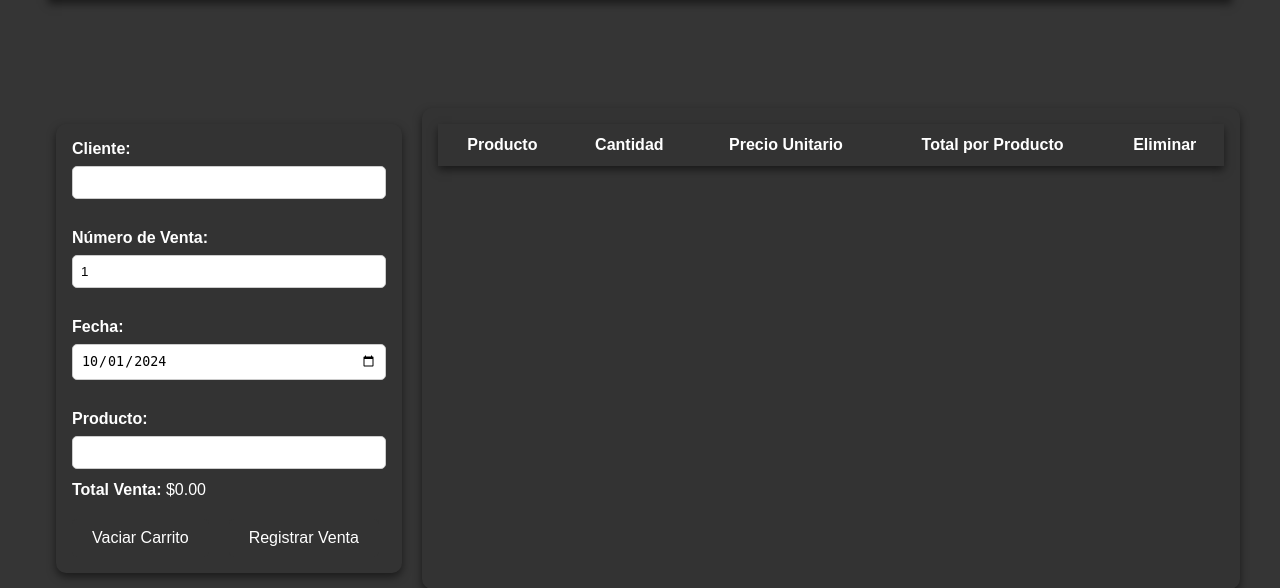
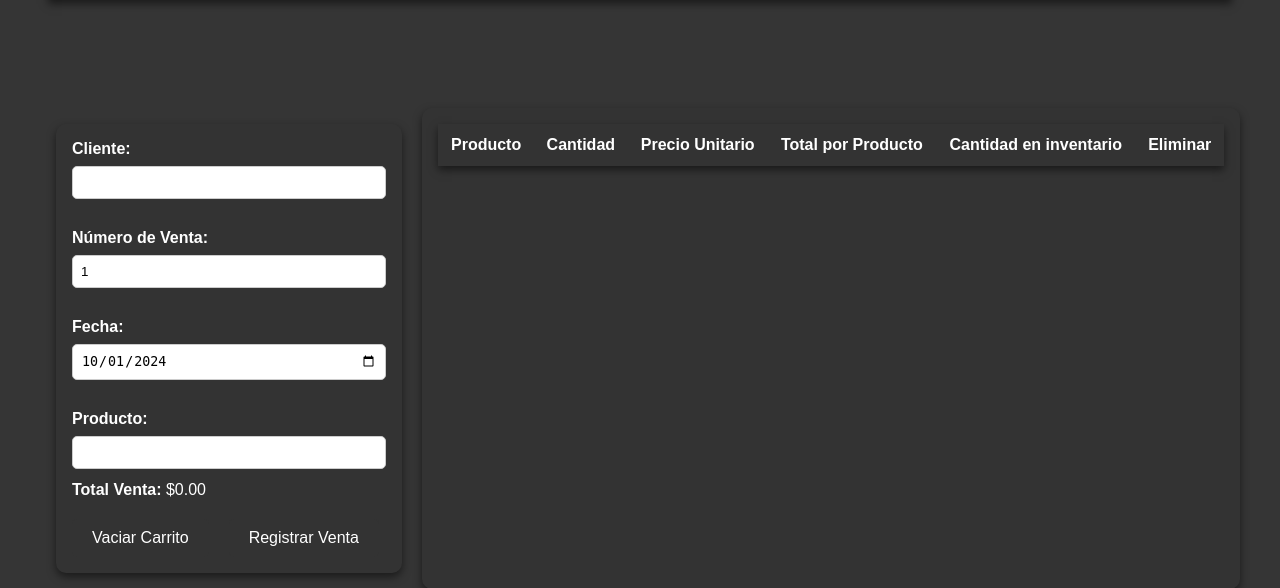
Before and after one commit to adrianescalona228/interfaz-web, a Flask app: page /nueva_venta/nueva_venta in a window 1280 px wide. Shown: the part 61-649 px from the top of the page. Run offline with Flask 3, Linux system fonts and the light colour scheme; data that the repository does not hold is empty; parts of the project's set-up code (start-up, migrations or seed data) failed here and were passed over; some libraries are stand-ins or nearby versions.

Commit message:
registro venta actualizado para mostrar la cantidad del producto disponible en el inventario

```diff
--- a/app.py
+++ b/app.py
@@ -18,7 +18,7 @@ import configparser
 class StreamToLogger:
     def __init__(self, logger, level):
         self.logger = logger
-        self.level = levels
+        self.level = level
         self.linebuf = ''
 
     def write(self, buf):
--- a/routes/ventas/subfunciones/nueva_venta.py
+++ b/routes/ventas/subfunciones/nueva_venta.py
@@ -180,10 +180,10 @@ def autocompletar_productos():
 
     # Conexión a la base de datos y consulta
     db = get_db()
-    cursor = db.execute('SELECT PRODUCTO, PRECIO, COSTO FROM Inventario WHERE PRODUCTO LIKE ?', ('%' + term + '%',))
+    cursor = db.execute('SELECT PRODUCTO, PRECIO, COSTO, CANTIDAD FROM Inventario WHERE PRODUCTO LIKE ?', ('%' + term + '%',))
 
     # Recoger resultados y formatearlos en un formato JSON adecuado
-    productos = [{'label': row['PRODUCTO'], 'value': row['PRODUCTO'], 'precio': row['PRECIO'], 'costo': row['COSTO']} for row in cursor.fetchall()]
+    productos = [{'label': row['PRODUCTO'], 'value': row['PRODUCTO'], 'precio': row['PRECIO'], 'costo': row['COSTO'], 'cantidad': row['CANTIDAD']} for row in cursor.fetchall()]
 
     return jsonify(productos)
 
--- a/static/registro_venta.js
+++ b/static/registro_venta.js
@@ -40,7 +40,16 @@ $(function() {
             },
             minLength: 2,
             select: function(event, ui) {
-                agregarProducto(ui.item.value, 1, ui.item.precio);
+                // Agregar un console.log para ver qué contiene ui.item
+                console.log(ui.item); // Depuración para verificar el objeto
+
+                // Verificar si existe la cantidad antes de pasarla
+                if (ui.item.cantidad !== undefined) {
+                    agregarProducto(ui.item.value, 1, ui.item.precio, ui.item.cantidad);
+                } else {
+                    console.error("El producto no tiene cantidad definida.");
+                }
+
                 $('#producto').val('');
                 return false;
             }
@@ -97,7 +106,7 @@ $(function() {
         calcularTotalVenta();
     }
 
-    function agregarProducto(producto, cantidad, precio) {
+    function agregarProducto(producto, cantidad, precio, cantidadInventario) {
         var parsedPrecio;
 
         try {
@@ -116,6 +125,7 @@ $(function() {
                 <td><input type="number" class="cantidad" value="${cantidad}" min="1"></td>
                 <td><input type="number" class="precio" value="${precio.toFixed(2)}" step="0.01"></td>
                 <td class="total-producto">$${(cantidad * precio).toFixed(2)}</td>
+                <td class="inventario">(${cantidadInventario})</td>
                 <td><span class="eliminar-producto" title="Eliminar Producto" style="color: red; cursor: pointer;">&#x2716;</span></td>
             </tr>
         `;
--- a/templates/ventas/formulario_venta.html
+++ b/templates/ventas/formulario_venta.html
@@ -48,6 +48,7 @@
                                 <th>Cantidad</th>
                                 <th>Precio Unitario</th>
                                 <th>Total por Producto</th>
+                                <th>Cantidad en inventario</th>
                                 <th>Eliminar</th>
                             </tr>
                         </thead>
```
